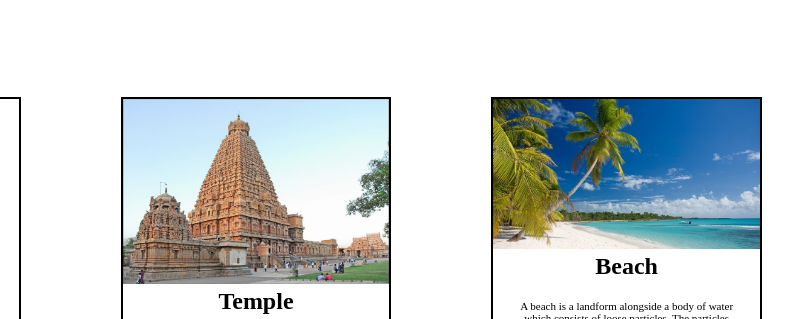
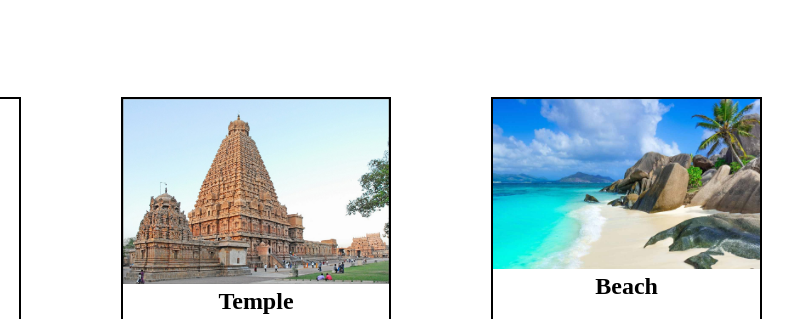
Before and after one commit to oviyasenthilkumar/card-section-2, a plain HTML site: page index.html in a window 1280 px wide. Shown: the part 489-808 px from the top of the page, 384-1177 px from the left. Drawn offline with Linux system fonts and the light colour scheme.

Commit message:
Update index.html

```diff
--- a/index.html
+++ b/index.html
@@ -71,7 +71,7 @@
 				<div class="col">
 					<div class="card">
 						<div class="card-pic">
-							<img src="images/beach.avif" alt="beach picture">
+							<img src="images/Beach.jpg" alt="beach picture">
 						</div>
 							<h2>beach</h2>
 							<p> A beach is a landform alongside a body of water which consists of loose particles. The particles composing a beach are typically made from rock, such as sand, gravel, shingle, pebbles, etc., or biological sources, such as mollusc shells or coralline algae.Some estimates describe as much as 50 percent of the earth's sandy beaches disappearing by 2100 due to climate-change driven sea level rise. </p>
```
